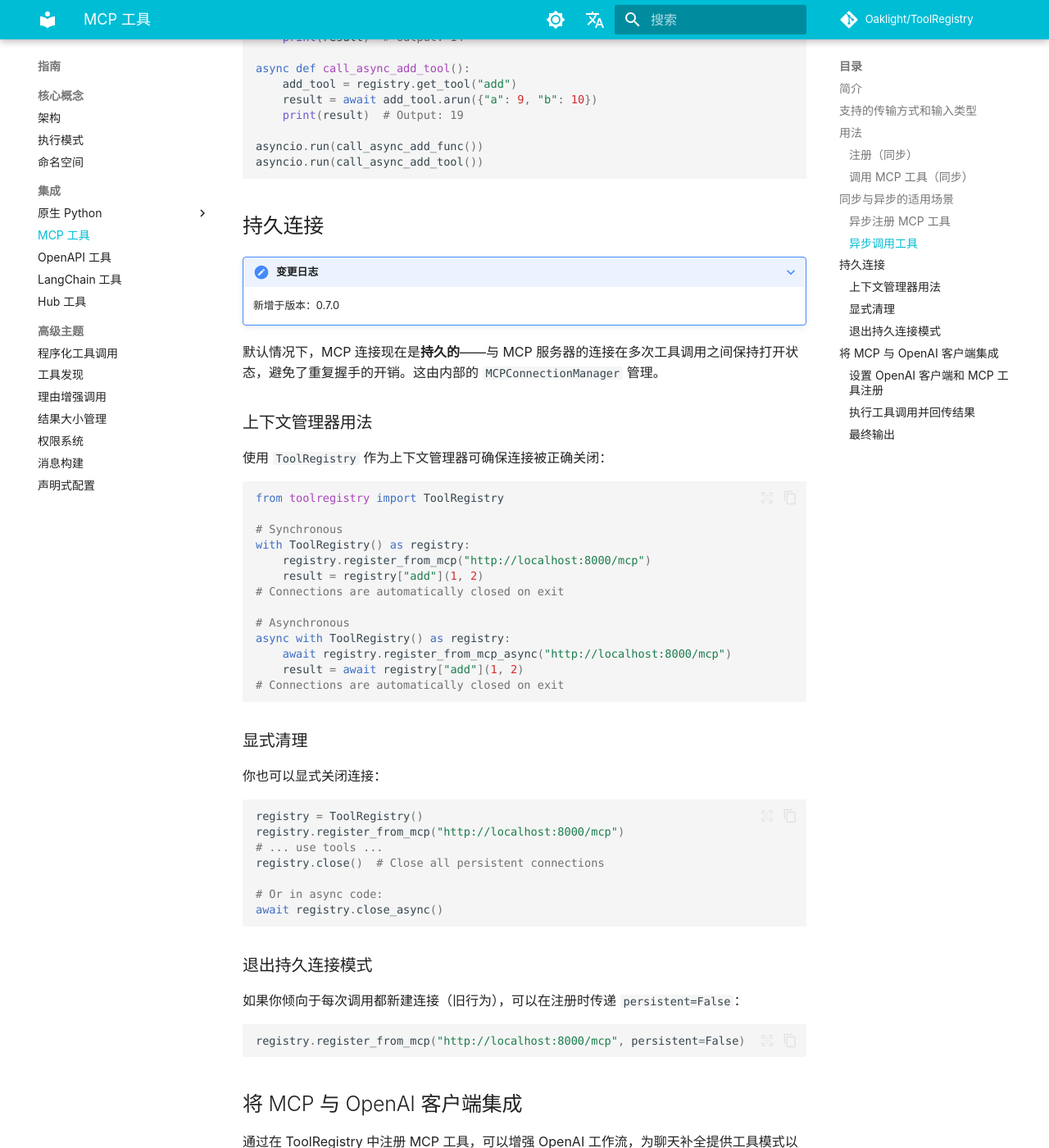
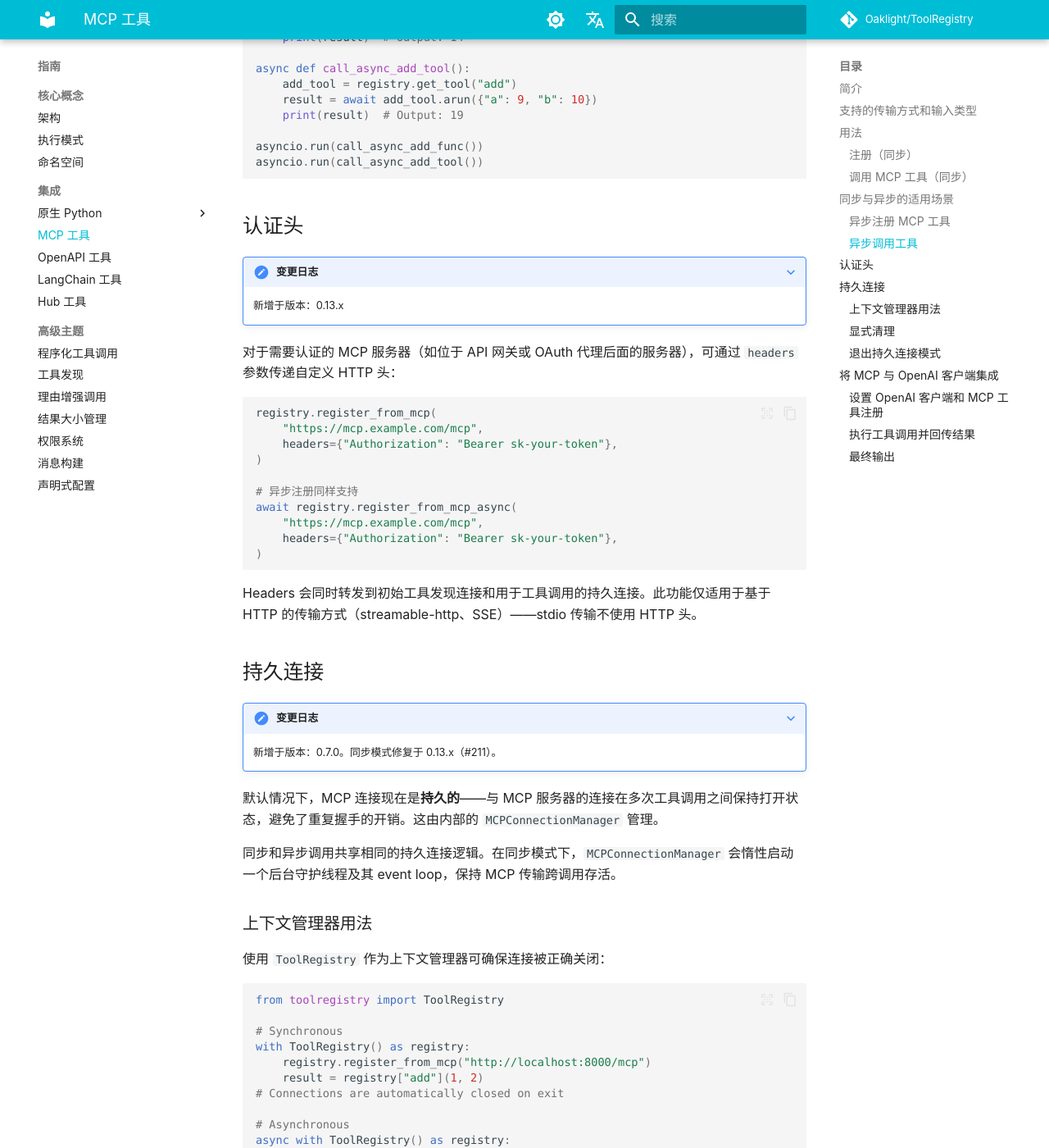
Before and after one commit to Oaklight/ToolRegistry, an MkDocs documentation site: the page built from docs/usage/integrations/mcp.md, in a window 1280 px wide and 1400 px high, scrolled down 3243 px. Shown: the whole window at 82% size. Built offline with MkDocs 1.6.1 and Material for MkDocs 9.7.7, drawn with Linux system fonts in a browser that asks for light colours; some web fonts are replaced; comment, search, counter and statistics services are not loaded.

Commit message:
docs: 添加 headers 参数、同步连接修复到变更日志和 MCP 指南

````diff
--- a/docs/usage/integrations/mcp.md
+++ b/docs/usage/integrations/mcp.md
@@ -132,12 +132,36 @@ asyncio.run(call_async_add_func())
 asyncio.run(call_async_add_tool())
 ```
 
+## 认证头
+
+???+ note "变更日志"
+    新增于版本：0.13.x
+
+对于需要认证的 MCP 服务器（如位于 API 网关或 OAuth 代理后面的服务器），可通过 `headers` 参数传递自定义 HTTP 头：
+
+```python
+registry.register_from_mcp(
+    "https://mcp.example.com/mcp",
+    headers={"Authorization": "Bearer sk-your-token"},
+)
+
+# 异步注册同样支持
+await registry.register_from_mcp_async(
+    "https://mcp.example.com/mcp",
+    headers={"Authorization": "Bearer sk-your-token"},
+)
+```
+
+Headers 会同时转发到初始工具发现连接和用于工具调用的持久连接。此功能仅适用于基于 HTTP 的传输方式（streamable-http、SSE）——stdio 传输不使用 HTTP 头。
+
 ## 持久连接
 
 ???+ note "变更日志"
-    新增于版本：0.7.0
+    新增于版本：0.7.0。同步模式修复于 0.13.x（#211）。
 
 默认情况下，MCP 连接现在是**持久的**——与 MCP 服务器的连接在多次工具调用之间保持打开状态，避免了重复握手的开销。这由内部的 `MCPConnectionManager` 管理。
+
+同步和异步调用共享相同的持久连接逻辑。在同步模式下，`MCPConnectionManager` 会惰性启动一个后台守护线程及其 event loop，保持 MCP 传输跨调用存活。
 
 ### 上下文管理器用法
 
````
Also changed, not shown: docs/changelog.md (+6 -0 lines).
